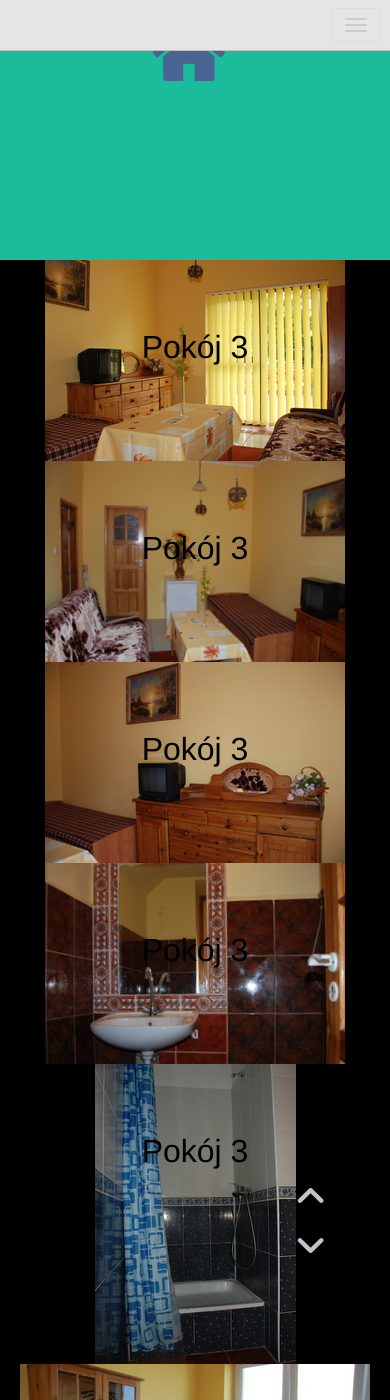
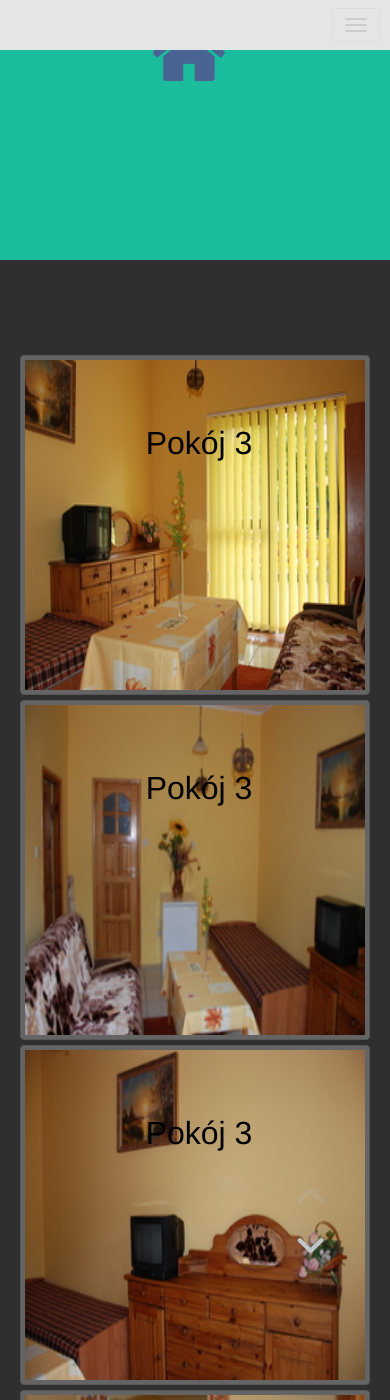
Before and after one commit to tmuras/promyk-miedzywodzie, a Jekyll site: the page built from index.html, in a window 390 px wide and 1400 px high, scrolled down 1648 px. Built offline with Jekyll 4.4.1, drawn with Linux system fonts in a browser that asks for light colours.

Commit message:
gallery fixed, shows all images, no need to scroll on sides

```diff
--- a/_includes/gallery.html
+++ b/_includes/gallery.html
@@ -1,5 +1,5 @@
 <!-- === SLide 3 - Portfolio -->
-<div class="slide story" id="slide-3" data-slide="3">
+<div class="slide story" id="slide-6" data-slide="6">
 	<div class="row">
 
 
--- a/_includes/header.html
+++ b/_includes/header.html
@@ -14,10 +14,10 @@
         <ul class="nav row">
           <li data-slide="1" class="col-12 col-sm-2"><a id="menu-link-1" href="#slide-1" title="Next Section"><span class="icon icon-home"></span> <span class="text">GŁÓWNA</span></a></li>
           <li data-slide="2" class="col-12 col-sm-2"><a id="menu-link-2" href="#slide-2" title="Next Section"><span class="icon icon-user"></span> <span class="text">KONTAKT</span></a></li>
-          <li data-slide="3" class="col-12 col-sm-2"><a id="menu-link-3" href="#slide-3" title="Next Section"><span class="icon icon-briefcase"></span> <span class="text">GALERIA</span></a></li>
+          <li data-slide="6" class="col-12 col-sm-2"><a id="menu-link-3" href="#slide-6" title="Next Section"><span class="icon icon-briefcase"></span> <span class="text">GALERIA</span></a></li>
           <li data-slide="4" class="col-12 col-sm-2"><a id="menu-link-4" href="#slide-4" title="Next Section"><span class="icon icon-gears"></span> <span class="text">OFERTA</span></a></li>
           <li data-slide="5" class="col-12 col-sm-2"><a id="menu-link-5" href="#slide-5" title="Next Section"><span class="icon icon-envelope"></span> <span class="text">DOJAZD</span></a></li>
-          <li data-slide="6" class="col-12 col-sm-2"><a id="" href="" title="Change leangue"><span class="icon icon-envelope"></span> <span class="text">ENGLISH</span></a></li>
+          <li class="col-12 col-sm-2"><a id="" href="" title="Change leangue"><span class="icon icon-envelope"></span> <span class="text">ENGLISH</span></a></li>
         </ul>
         <div class="row">
           <div class="col-sm-2 active-menu"></div>
--- a/_plugins/gallery.rb
+++ b/_plugins/gallery.rb
@@ -15,9 +15,9 @@ module Jekyll
 		  next if room == "." or room == ".."
 		  Dir.foreach(File.join(@path, room)) do |picture|
 		  	next if picture == "." or picture == ".."
-		  	@subdirs << "<div class=\"col-12 col-sm-6 col-lg-6\">"
-		  	@subdirs << "<a data-fancybox-group=\"portfolio\" class=\"fancybox\" href=\"#{File.join(@pathRelative, room, picture)}\">"
-		  	@subdirs << "<img class=\"thumb\" src=\"#{File.join(@pathRelative, room, picture)}\" alt=\"Pok&#243j nr #{room}. #{data["rooms_description"][room.to_i]}\">"
+		  	@subdirs << "<div class=\"col-sm-3\">"
+		  	@subdirs << "<a data-fancybox-group=\"portfolio\" class=\"fancybox thumbnail\" href=\"#{File.join(@pathRelative, room, picture)}\">"
+		  	@subdirs << "<img class=\"thumb img-responsive\" src=\"#{File.join(@pathRelative, room, picture)}\" alt=\"Pok&#243j nr #{room}. #{data["rooms_description"][room.to_i]}\">"
 		  	@subdirs << "<h2 class=\"gallery-description\">Pok&#243j #{room}</h2></a>"
 		  	@subdirs << "</div>"
 		  end
--- a/css/style.css
+++ b/css/style.css
@@ -462,8 +462,21 @@ body {
 #slide-6 {
 	background-color: #2f2f2f;
 	color: #e4e6e5;
-	padding-bottom: 350px;
+	padding-bottom: 50px;
 	padding-top: 90px;
+}
+
+#slide-6 .img-responsive {
+	display: inline-block;
+	height: 100% !important;
+	max-width: 100% !important;
+}
+
+#slide-6 .thumbnail {
+	background-color: #646464 !important;
+	border: 1px solid #575757 !important;
+	margin: 5px !important;
+	height: 340px !important;
 }
 
 @media (max-width: 767px) {
```
